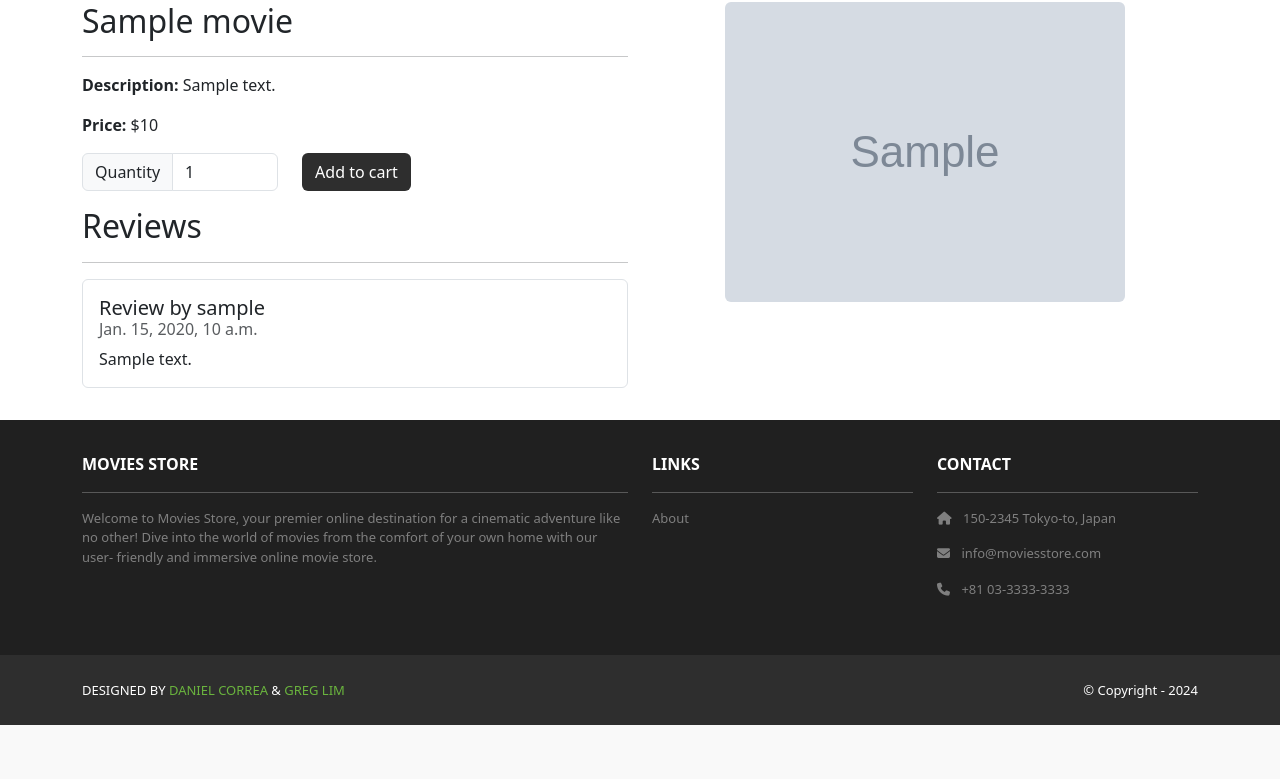
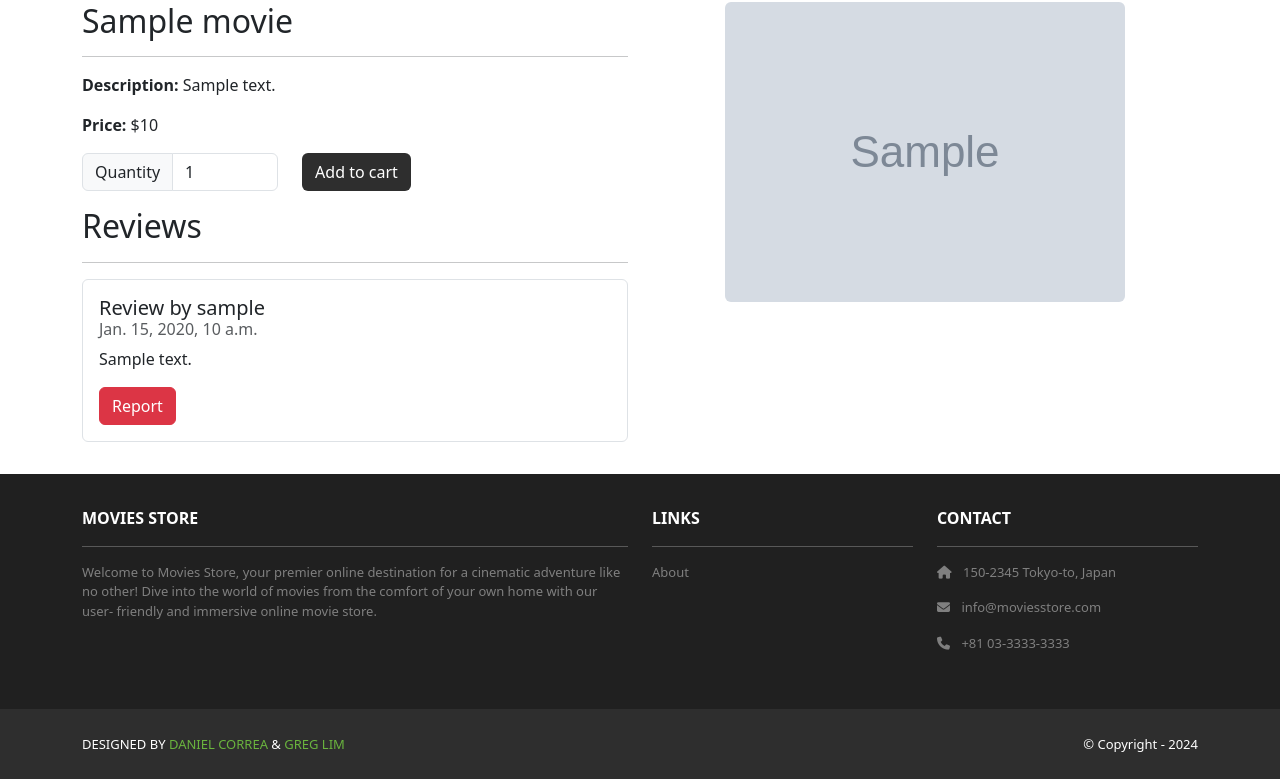
Before and after one commit to ArchitLakhaniii/moviesstore, a Django app: template movies/templates/movies/show.html in a window 1280 px wide. Shown: the part 112-891 px from the top of the page. Before the commit the page ends 837 px from the top, so only its background shows below. Run offline with Django 5.2, Linux system fonts and the light colour scheme; the template is opened without the code that fills it: most values are stand-ins (such as "Sample title", 1, 10 or a date in 2020); grey boxes marked "Sample" are stand-in pictures; some libraries are stand-ins or nearby versions.

Commit message:
Report review functionality

```diff
--- a/movies/templates/movies/show.html
+++ b/movies/templates/movies/show.html
@@ -50,6 +50,9 @@
               href="{% url 'movies.delete_review' id=template_data.movie.id review_id=review.id %}">Delete
             </a>
             {% endif %}
+            <a class="btn btn-danger"
+              href="{% url 'movies.delete_review' id=template_data.movie.id review_id=review.id %}">Report
+            </a>
           </li>
           {% endfor %}
         </ul>
```
Also changed, not shown: media/movie_images/images_1_c3yk8xA.jpeg (added).
